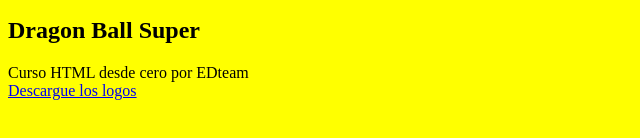
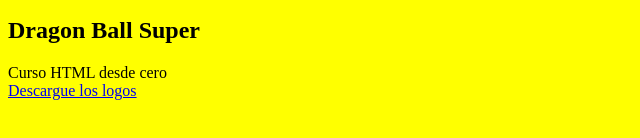
Before and after one commit to Camino-S/HTML-CSS, a plain HTML site: page html-clase-2/index.html in a window 1280 px wide. Shown: the part 610-748 px from the top of the page, 0-640 px from the left. Drawn offline with Linux system fonts and the light colour scheme.

Commit message:
Update index.html

```diff
--- a/html-clase-2/index.html
+++ b/html-clase-2/index.html
@@ -69,7 +69,7 @@
         </main>
 
         <footer>
-            Curso HTML desde cero por EDteam
+            Curso HTML desde cero
         </footer>
 
         <a class="button s-to-center" download="" href="mono.png">Descargue los logos</a>
```
